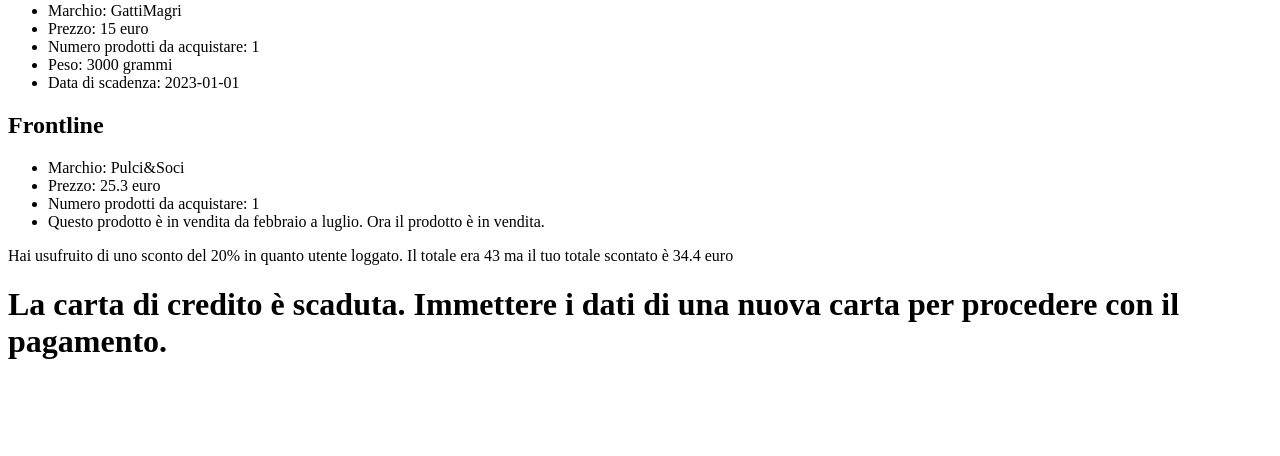
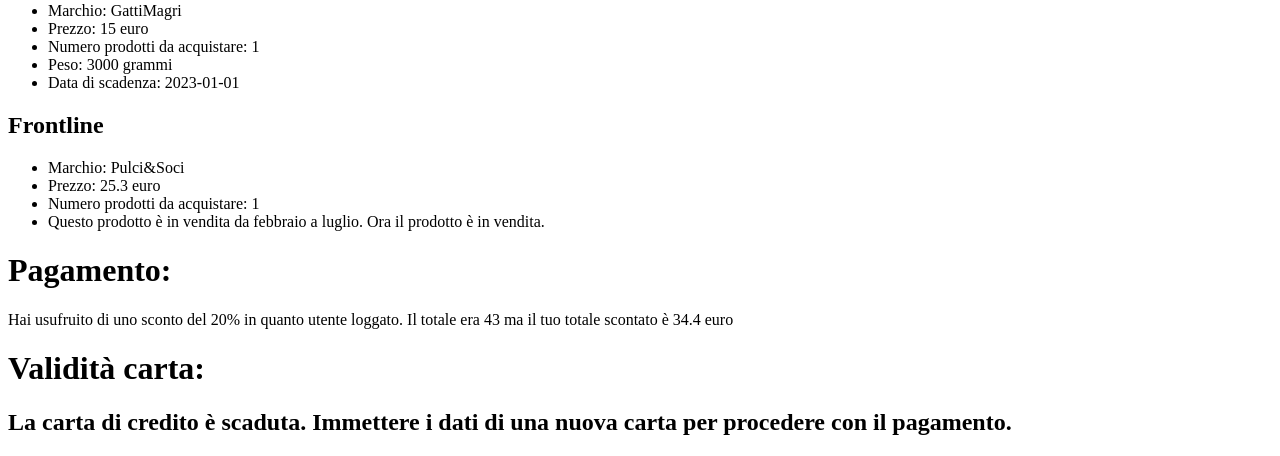
Before and after one commit to gloriaghe/php-oop-2, a PHP site: page / in a window 1280 px wide. Shown: the part 559-1015 px from the top of the page. Before the commit the page ends 918 px from the top, so only its background shows below. Run offline with PHP 8.4, Linux system fonts and the light colour scheme.

Commit message:
aggiustamenti

```diff
--- a/classes/CreditCard.php
+++ b/classes/CreditCard.php
@@ -34,9 +34,9 @@ class CreditCard
         $today_stamp = strtotime($todays_date);
         $event_date_stamp = strtotime($expirationDate);
         if ($today_stamp > $event_date_stamp) {
-            return "<h1>La carta di credito è scaduta. Immettere i dati di una nuova carta per procedere con il pagamento.</h1>";
+            return "<h2>La carta di credito è scaduta. Immettere i dati di una nuova carta per procedere con il pagamento.</h2>";
         } else {
-            return "La carta è valida";
+            return "<h2>La carta è valida</h2>";
         }
     }
 
--- a/classes/Cucce.php
+++ b/classes/Cucce.php
@@ -2,7 +2,7 @@
 
 class Cucce extends Product
 {
-    protected $color;
+    public $color;
 
 
     public function __construct(string $name, string $brand, float $price, int $numberProduct, string $tipeAnimal, string $color)
--- a/index.php
+++ b/index.php
@@ -15,6 +15,8 @@ $Biscotti = new Food("BiscDog", "CaniAffamati", 3, 2, "Cani", 300, "2022-11-01"
 $Pallina = new Game("Pallina Salterina", "SaltaSalta", 5, 1, "Cani", "black");
 $crocchette = new Food("Crocchette Dietetiche", "GattiMagri", 15, 1, "Gatti", 3000, "2023-01-01");
 $antipulci = new Antipulci("Frontline", "Pulci&Soci", 25.30, 1, "Cani", "" );
+
+
 //utente loggato
 $Nathan = new User("Nathan", "Bianchi", "Viale Dante 12, Firenze" , "nathan@gmail.com", true);
 
@@ -37,6 +39,7 @@ $carrelloNathan = new Carrello(0, $Nathan, [$CucciaCane->price, $Biscotti->price
 <body>
     <div>
         <h1>Il tuo carrello:</h1>
+
         <section id="prodotti">
             <div>
                 <?= $CucciaCane->printProdotto() ?>
@@ -55,8 +58,9 @@ $carrelloNathan = new Carrello(0, $Nathan, [$CucciaCane->price, $Biscotti->price
             </div>
 
         </section>
-
+        <h1>Pagamento:</h1>
         <?= $carrelloNathan->Total($carrelloNathan->product, $carrelloNathan->total) ?>
+        <h1>Validità carta:</h1>
         <?= $cardNathan->date($cardNathan->expirationDate, $cardNathan->today_stamp, $cardNathan->event_date_stamp) ?>
 
     </div>
```
